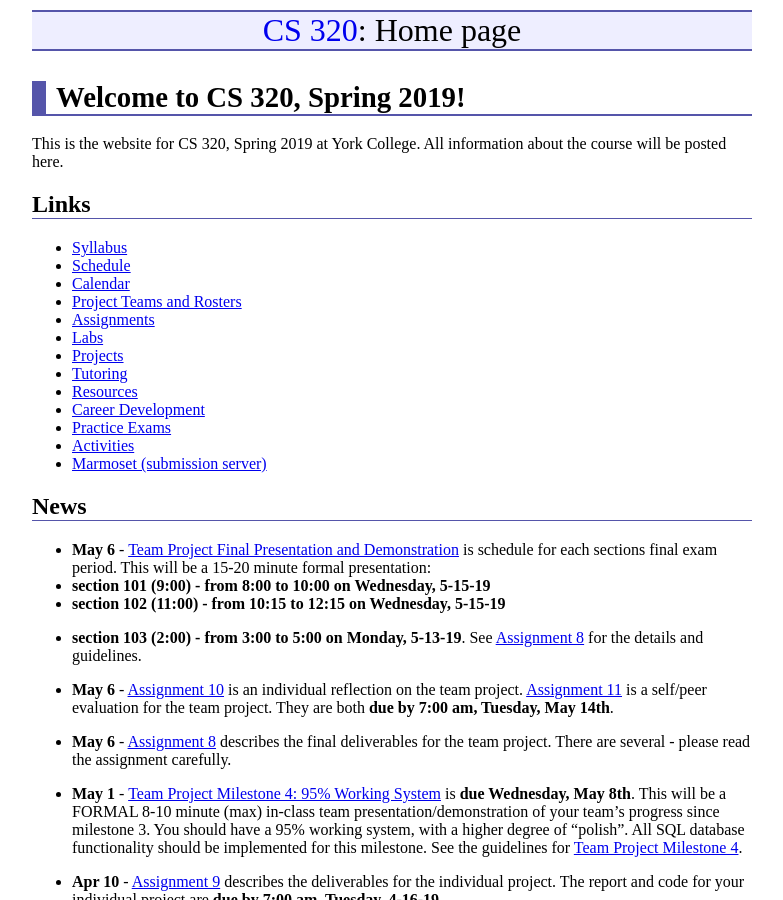
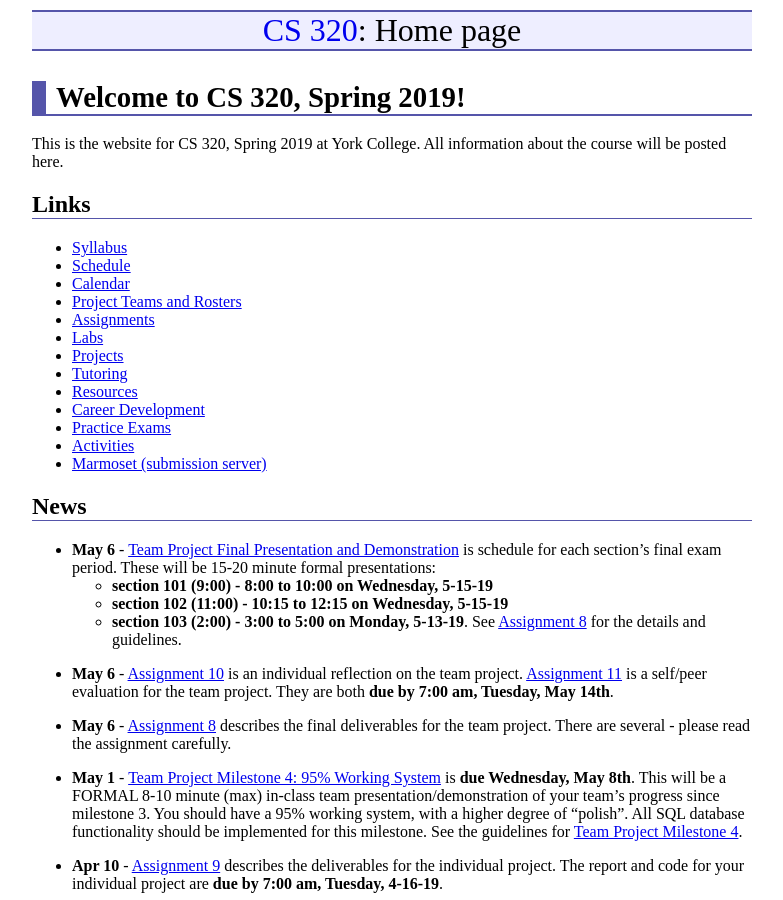
Before and after one commit to ycpcs/cs320-spring2019, a Jekyll site: the page built from index.md, in a window 1280 px wide and 900 px high. Shown: the whole window, without its empty margins (248-1031 px from the left). Built offline with Jekyll 4.4.1, drawn with Linux system fonts in a browser that asks for light colours.

Commit message:
edits to news

```diff
--- a/index.md
+++ b/index.md
@@ -30,10 +30,10 @@ All information about the course will be posted here.
 
 -->
 
-* **May 6** - [Team Project Final Presentation and Demonstration](assign/assign08.html) is schedule for each sections final exam period.  This will be a 15-20 minute formal presentation:
-- **section 101 (9:00) - from 8:00 to 10:00 on Wednesday, 5-15-19**
-- **section 102 (11:00) - from 10:15 to 12:15 on Wednesday, 5-15-19**
-- **section 103 (2:00) - from 3:00 to 5:00 on Monday, 5-13-19**.
+* **May 6** - [Team Project Final Presentation and Demonstration](assign/assign08.html) is schedule for each section's final exam period.  These will be 15-20 minute formal presentations:
+	- **section 101 (9:00) - 8:00 to 10:00 on Wednesday, 5-15-19**
+	- **section 102 (11:00) - 10:15 to 12:15 on Wednesday, 5-15-19**
+	- **section 103 (2:00) - 3:00 to 5:00 on Monday, 5-13-19**.
 See [Assignment 8](assign/assign08.html) for the details and guidelines.
 
 * **May 6** - [Assignment 10](assign/assign10.html) is an individual reflection on the team project.  [Assignment 11](assign/assign11.html) is a self/peer evaluation for the team project.  They are both **due by 7:00 am, Tuesday, May 14th**.
```
